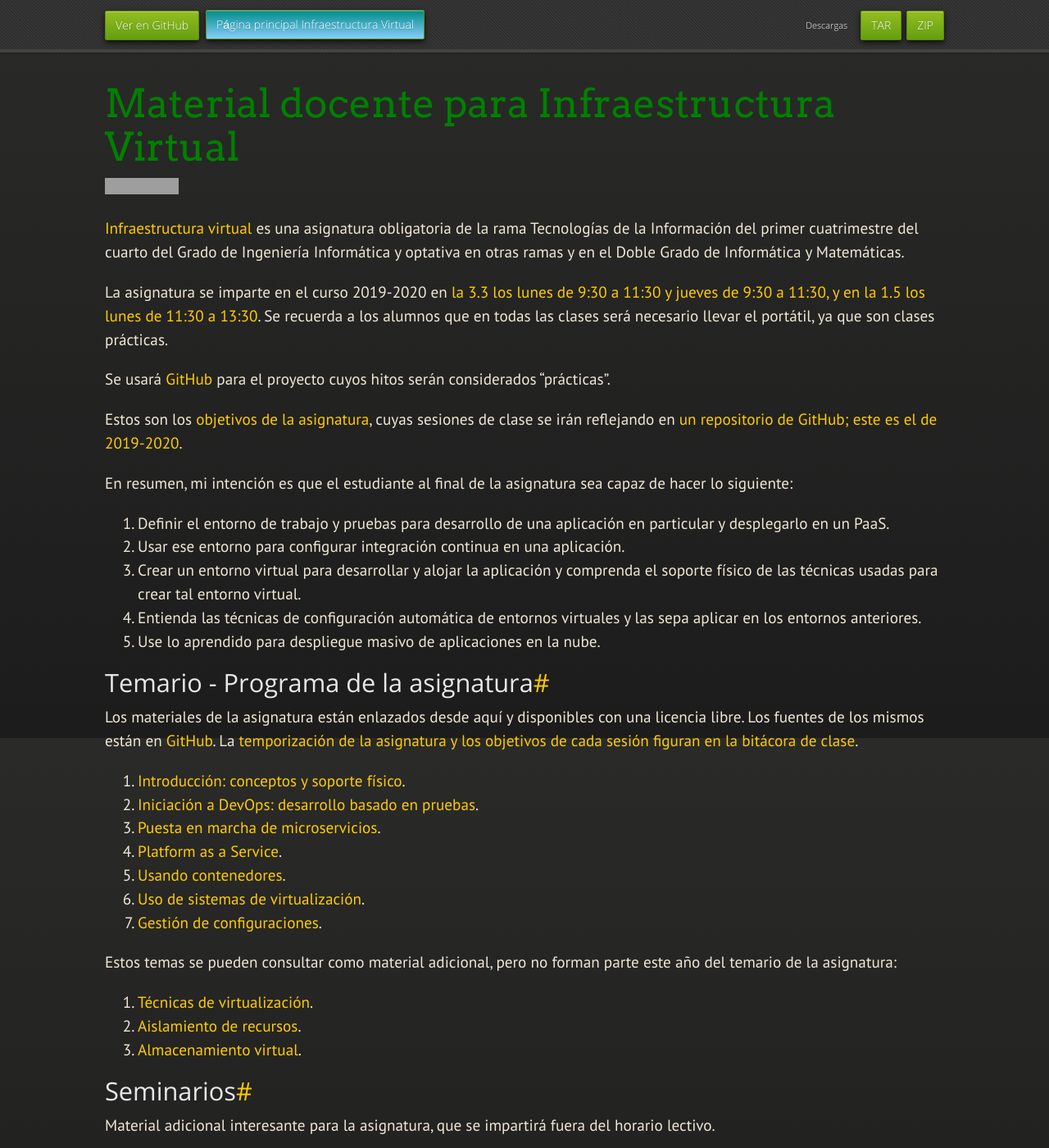
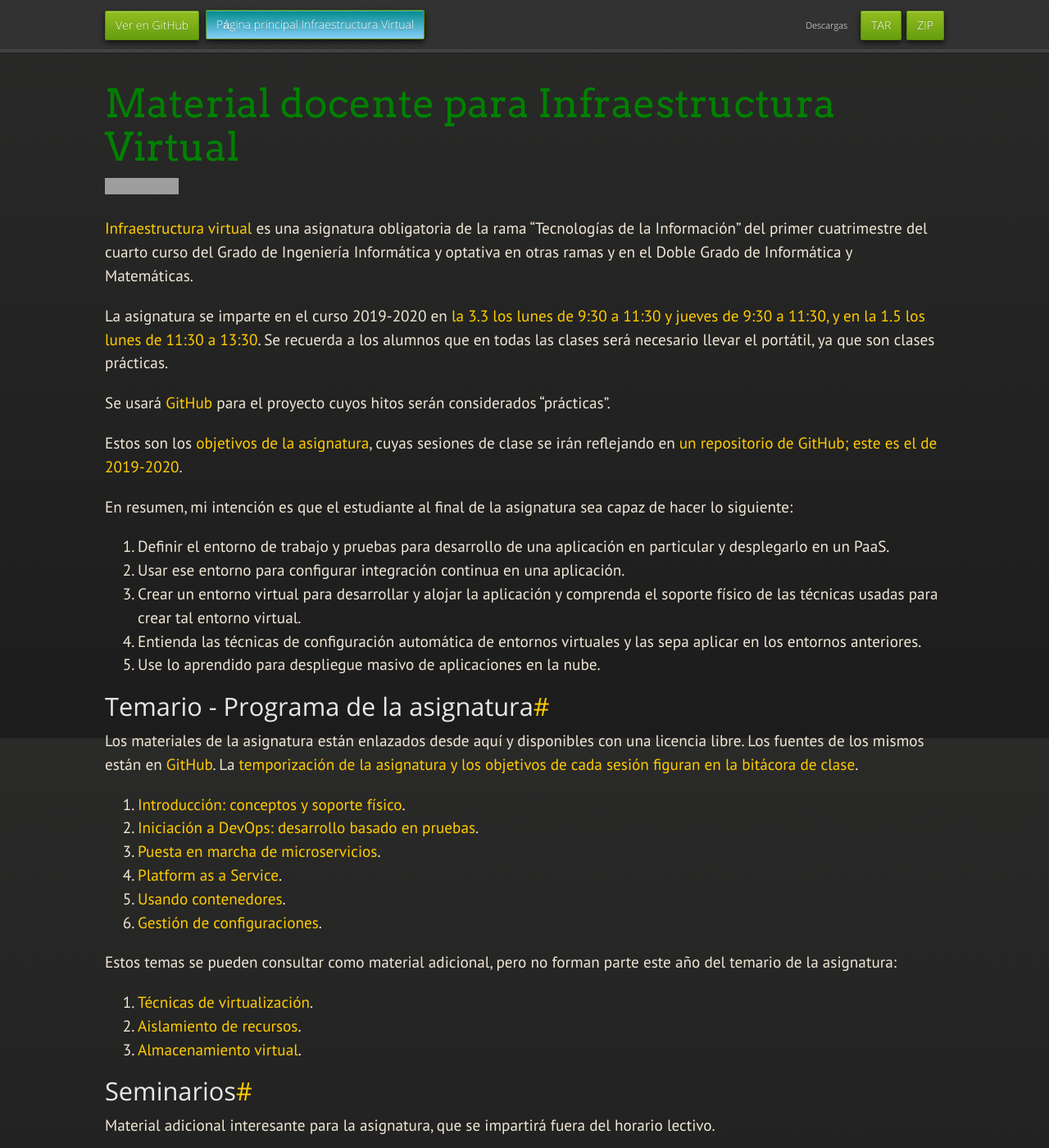
Before and after one commit to JJ/IV, a Jekyll site: the page built from index.md, in a window 1280 px wide and 1400 px high. Shown: the whole window at 82% size. Built offline with Jekyll 4.4.1, drawn with Linux system fonts in a browser that asks for light colours; nearby versions of some CDN libraries; some web fonts are replaced; our own code applies the rules of GitHub Pages for plain Markdown files; grey boxes are pictures that could not be loaded.

Commit message:
Sync index.md de master a gh-pages

```diff
--- a/index.md
+++ b/index.md
@@ -8,8 +8,8 @@ layout: index
 [![Build Status](https://travis-ci.org/JJ/IV.svg?branch=master)](https://travis-ci.org/JJ/IV)
 
 [Infraestructura virtual](https://etsiit.ugr.es/pages/calendario_academico/horarioscurso20192020/horariosgii1920)
-es una asignatura obligatoria de la rama Tecnologías de la Información
-del primer cuatrimestre del cuarto del Grado de Ingeniería
+es una asignatura obligatoria de la rama "Tecnologías de la Información"
+del primer cuatrimestre del cuarto curso del Grado de Ingeniería
 Informática y optativa en otras ramas y en el Doble Grado de Informática
 y Matemáticas.
 
@@ -41,9 +41,8 @@ disponibles con una licencia libre. Los fuentes de los mismos están en
 1. [Introducción: conceptos y soporte físico](documentos/temas/Intro_concepto_y_soporte_fisico).
 2. [Iniciación a DevOps: desarrollo basado en pruebas](documentos/temas/Desarrollo_basado_en_pruebas).
 3. [Puesta en marcha de microservicios](documentos/temas/Microservicios).
-2. [Platform as a Service](documentos/temas/PaaS).
-3. [Usando contenedores](documentos/temas/Contenedores).
-5. [Uso de sistemas de virtualización](documentos/temas/Uso_de_sistemas).
+4. [Platform as a Service](documentos/temas/PaaS).
+5. [Usando contenedores](documentos/temas/Contenedores).
 6. [Gestión de configuraciones](documentos/temas/Gestion_de_configuraciones).
 
 Estos temas se pueden consultar como material adicional, pero no forman parte este año del temario de la asignatura:
```
